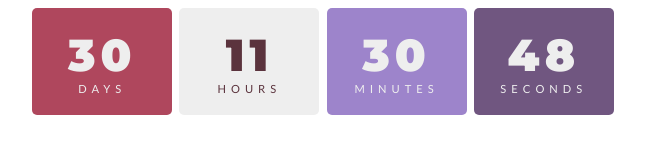
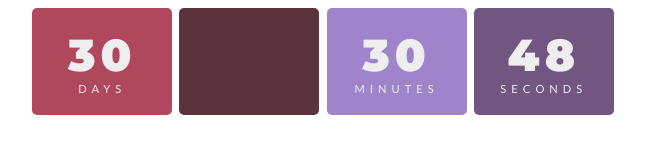
Before and after one commit to nstewaynt/notion, a plain HTML site: page index.html in a window 1280 px wide. Shown: the whole page, without its empty margins (317-962 px from the left). Drawn offline with Linux system fonts and the light colour scheme.

Commit message:
Update index.html

```diff
--- a/index.html
+++ b/index.html
@@ -32,7 +32,7 @@ body{
 }
 
 .hours {
-  background: #eeeeee;
+  background: #5B333D;
   color: #5B333D;
 }
 
```
